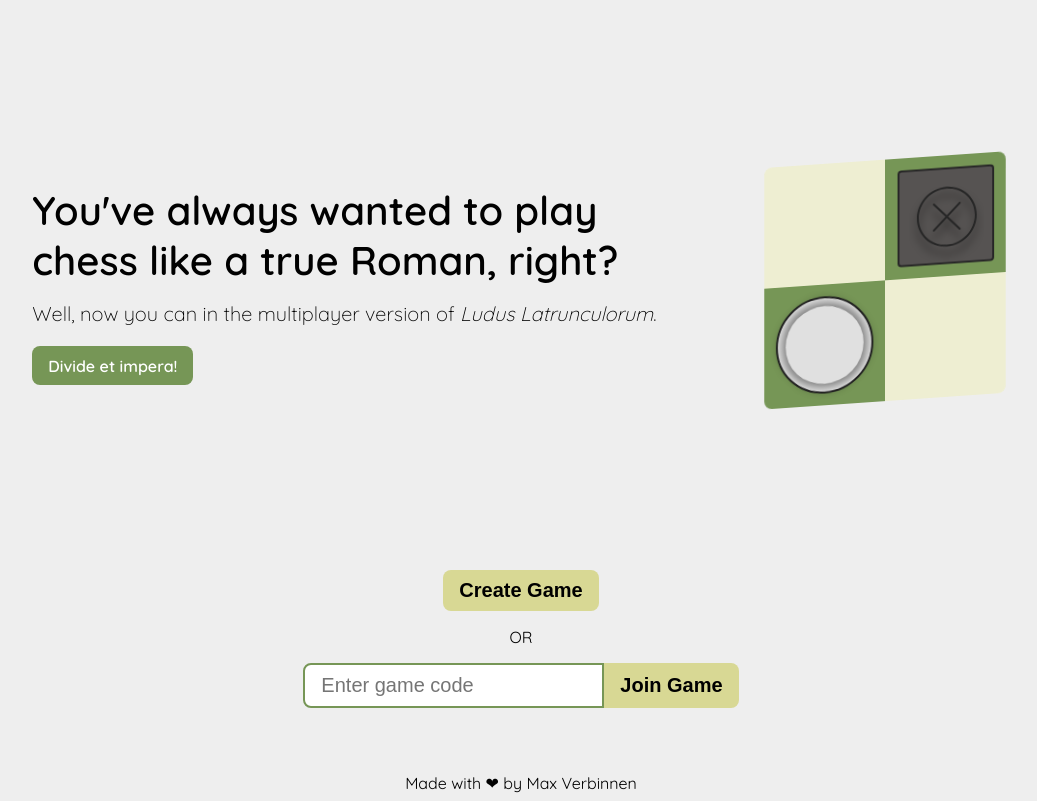
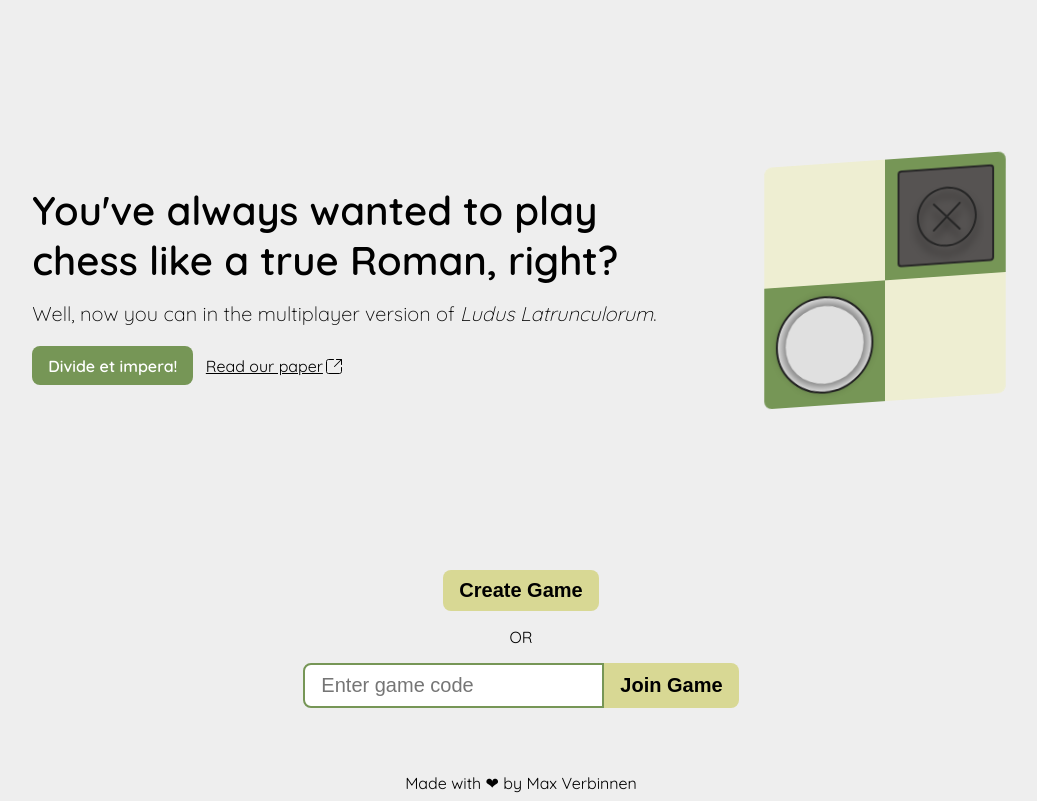
Before and after one commit to Max-Verbinnen/Latrones, a website: page public/index.html in a window 1280 px wide. Shown: the whole page, without its empty margins (119-1156 px from the left). Drawn offline with nearby package versions, Linux system fonts and the light colour scheme; no server answers.

Commit message:
added paper

```diff
--- a/public/index.html
+++ b/public/index.html
@@ -25,6 +25,7 @@
         <h1>You've always wanted to play chess like a true Roman, right?</h1>
         <p>Well, now you can in the multiplayer version of <i>Ludus Latrunculorum</i>.</p>
         <div class="divide">Divide et impera!</div>
+        <a href="./assets/paper.pdf" target="_blank" rel="noopener">Read our paper <img src="./assets/external.svg" alt=""></a>
       </div>
       <div class="right">
         <div class="square top-left"></div>
--- a/public/styles.css
+++ b/public/styles.css
@@ -63,9 +63,21 @@ header .left .divide {
   font-weight: bolder;
   background-color: #769656;
   margin-top: 0.25rem;
+  margin-right: 0.5rem;
   padding: 0.57rem 1rem;
   border-radius: 0.5rem;
 }
+
+header .left a {
+  display: inline-flex;
+  color: initial;
+}
+
+header .left a img {
+  width: 20px;
+  height: 20px;
+}
+
 
 header .right {
   display: grid;
```
Also changed, not shown: public/assets/external.svg (added), 1 other file.
